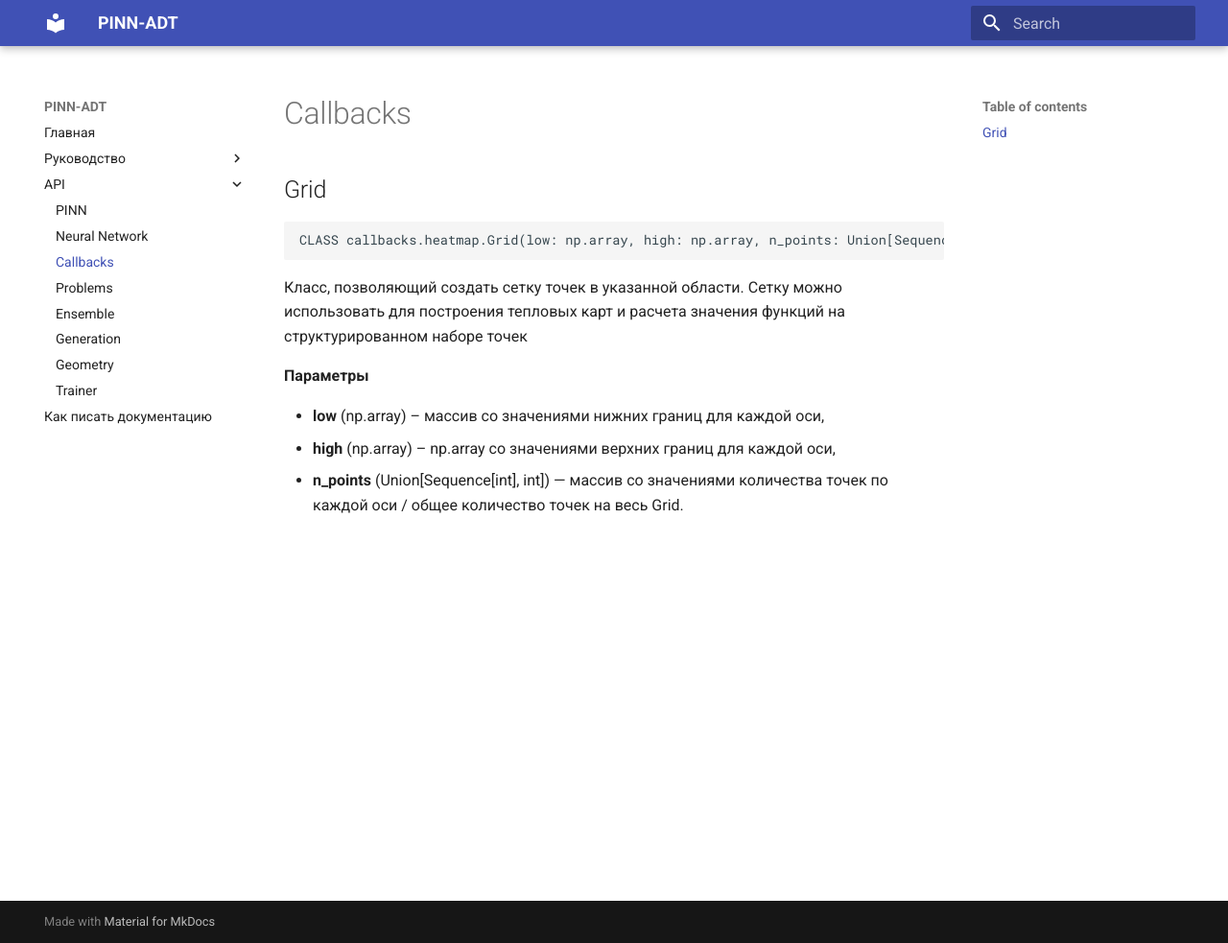
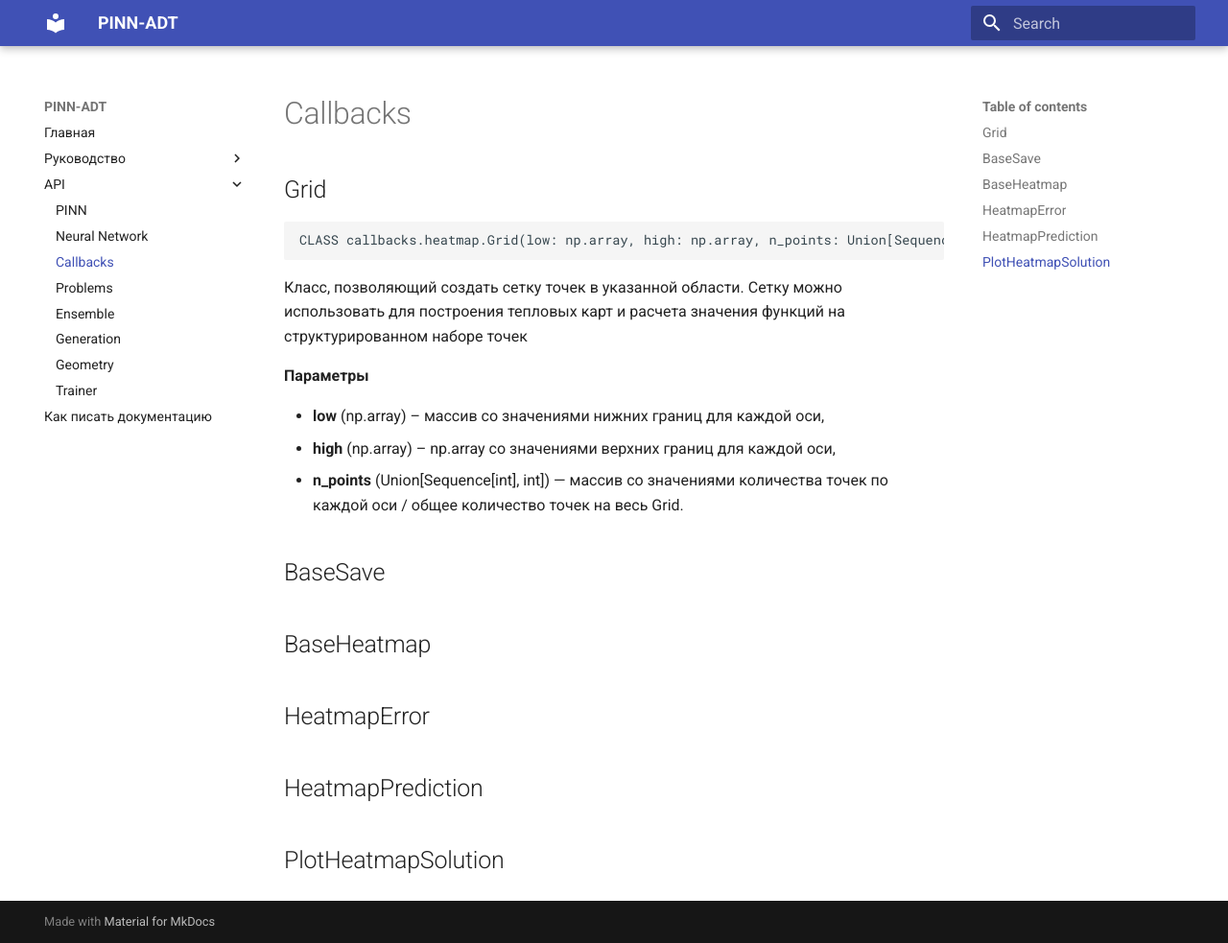
Before and after one commit to liskiran/pinn_docs, an MkDocs documentation site: the page built from docs/api/callbacks.md, in a window 1280 px wide and 983 px high. Shown: the whole window at 96% size. Built offline with MkDocs 1.6.1 and Material for MkDocs 9.7.7, drawn with Linux system fonts in a browser that asks for light colours.

Commit message:
test2 Update callbacks.md

```diff
--- a/docs/api/callbacks.md
+++ b/docs/api/callbacks.md
@@ -8,3 +8,9 @@
 - **low** (np.array) – массив со значениями нижних границ для каждой оси,
 - **high** (np.array) – np.array со значениями верхних границ для каждой оси,
 - **n_points** (Union[Sequence[int], int]) — массив со значениями количества точек по каждой оси / общее количество точек на весь Grid.
+
+## BaseSave
+## BaseHeatmap
+## HeatmapError
+## HeatmapPrediction
+## PlotHeatmapSolution
```
